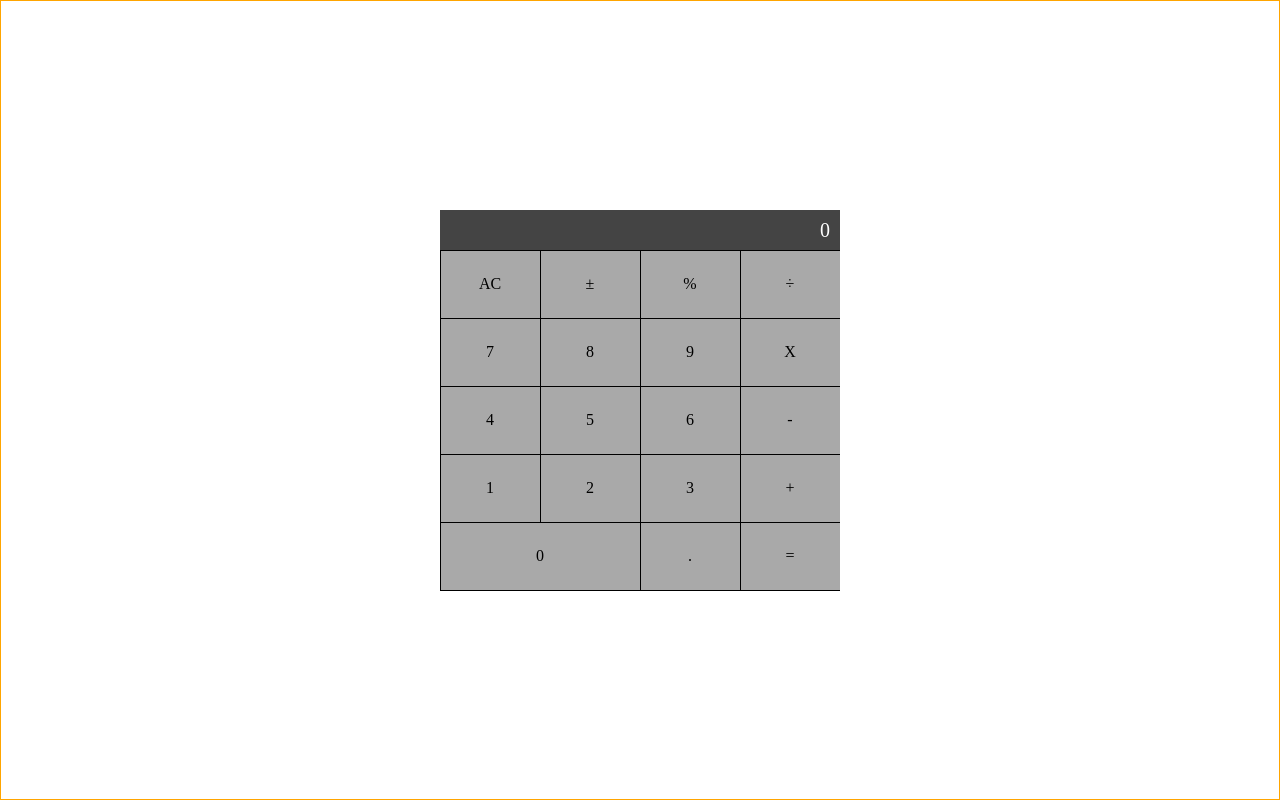
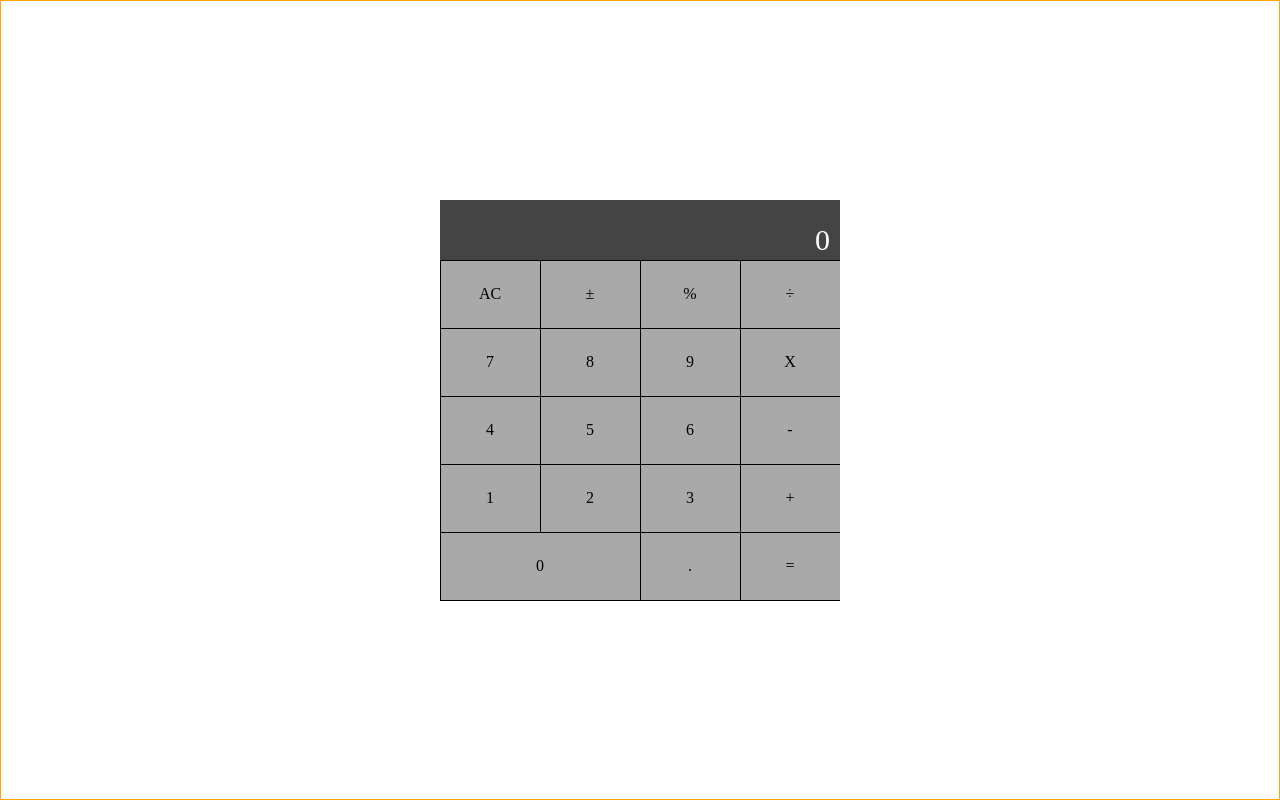
Before and after one commit to nevtay/calculator-react, a React (Vite) app: page / in a window 1280 px wide. Built offline with nearby package versions, Linux system fonts and the light colour scheme.

Commit message:
update styling

```diff
--- a/src/components/Output.css
+++ b/src/components/Output.css
@@ -1,6 +1,6 @@
 .output {
   background: #444;
-  height: 40px;
+  height: 60px;
   display: flex;
   flex-flow: row-wrap;
   justify-content: flex-end;
@@ -9,6 +9,7 @@
 
 .currentValue {
   color: #fff;
+  margin-top: 20px;
   margin-right: 10px;
-  font-size: 20px;
+  font-size: 30px;
 }
```
